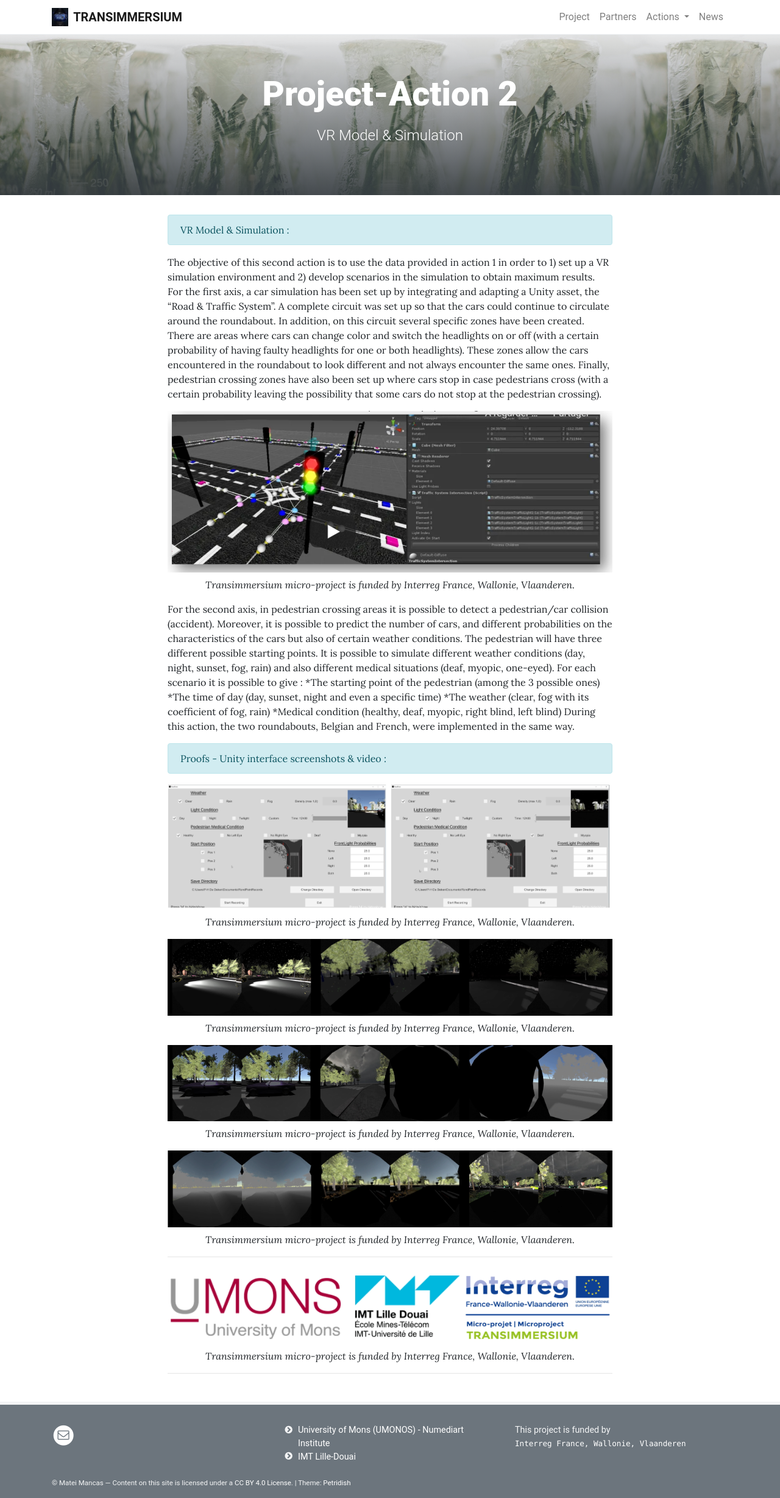
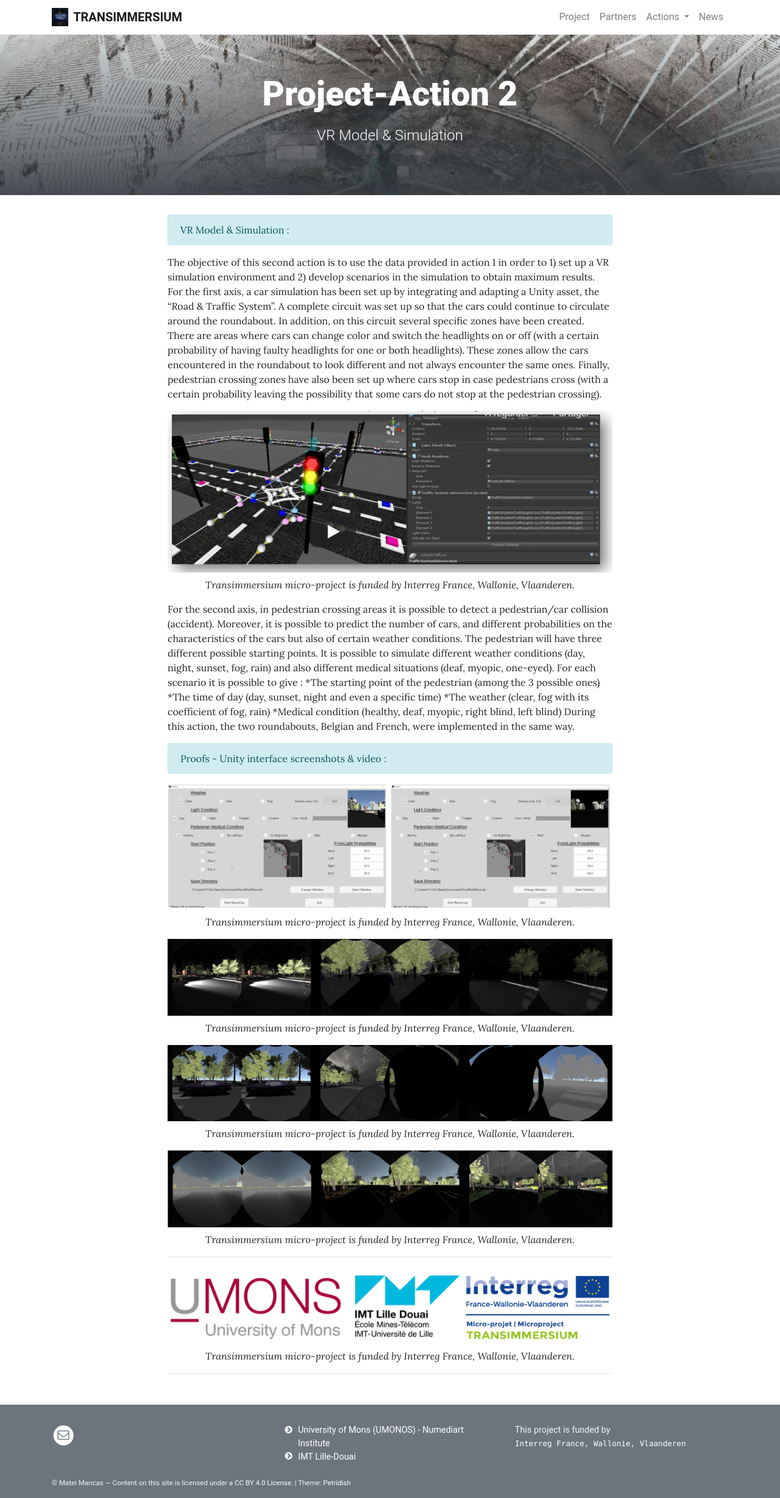
Before and after one commit to numediart/Transimmersium, a Jekyll site: the page built from pages/action2.md, in a window 1280 px wide. Shown: the whole page at 61% size. Built offline with Jekyll 4.4.1, drawn with Linux system fonts in a browser that asks for light colours.

Commit message:
Update action2.md

```diff
--- a/pages/action2.md
+++ b/pages/action2.md
@@ -1,7 +1,7 @@
 ---
 title: Project-Action 2
 description: VR Model & Simulation
-background: /assets/img/chuttersnap-146799-unsplash.jpg
+background: /assets/img/trans_Action1_scan2.jpg
 permalink: /action2/
 ---
 
```
